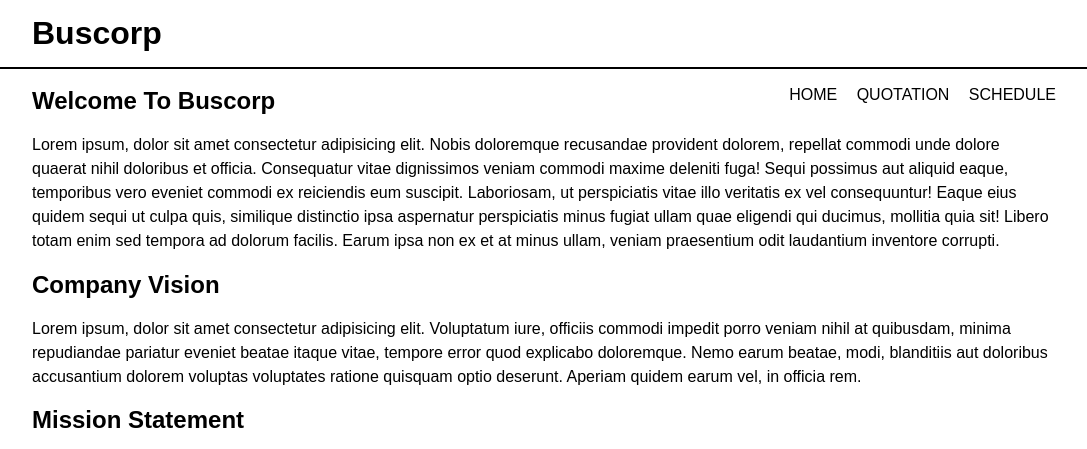
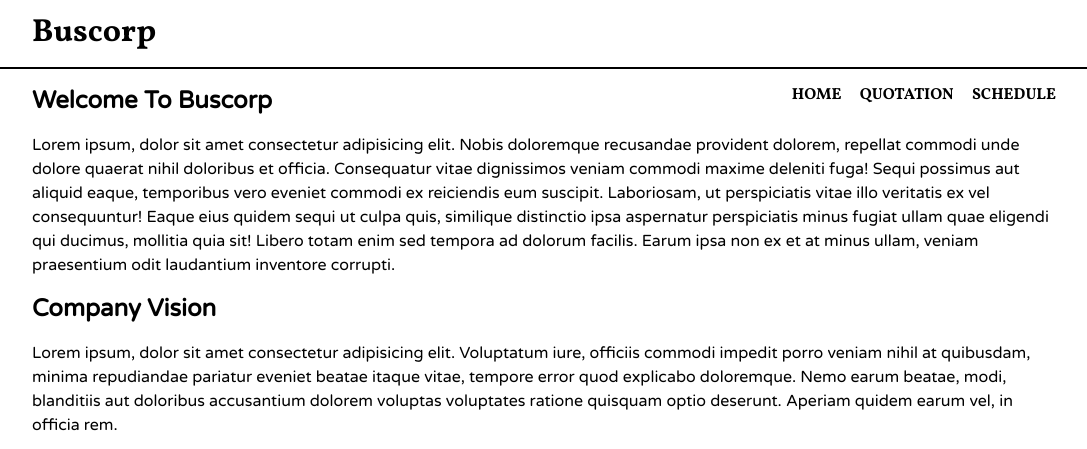
Before and after one commit to iknowtavonga/bus-quotations, a plain HTML site: page index.html in a window 1280 px wide. Shown: the top 449 px of the page, without its empty margins (96-1183 px from the left). Drawn offline with Linux system fonts and the light colour scheme.

Commit message:
Added fonts to the stylesheet and linked them to the index html file

```diff
--- a/css/style.css
+++ b/css/style.css
@@ -4,6 +4,7 @@ body{
     line-height: 1.5em;
     padding: 0;
     margin: 0;
+    font-family: 'Varela Round', sans-serif;
    /* background-color: rgb(168, 213,157);
     color: #ffffff;*/
 }
@@ -16,6 +17,7 @@ body{
 
 header{
     border-bottom: 2px solid black;
+    font-family: 'Vollkorn', serif;
 }
 
 .navigation{
--- a/index.html
+++ b/index.html
@@ -7,6 +7,7 @@
         <meta name="keywords" content="Busforhire, Bus, Bus Booking, Bus Trip">
         <meta name="author" content="Tavonga">
         <link rel="stylesheet" href="./css/style.css">
+        <link href="https://fonts.googleapis.com/css2?family=Varela+Round&family=Vollkorn:wght@700&display=swap" rel="stylesheet">
         <title>Buscorp | Home</title>
     </head>
     <body>
```
